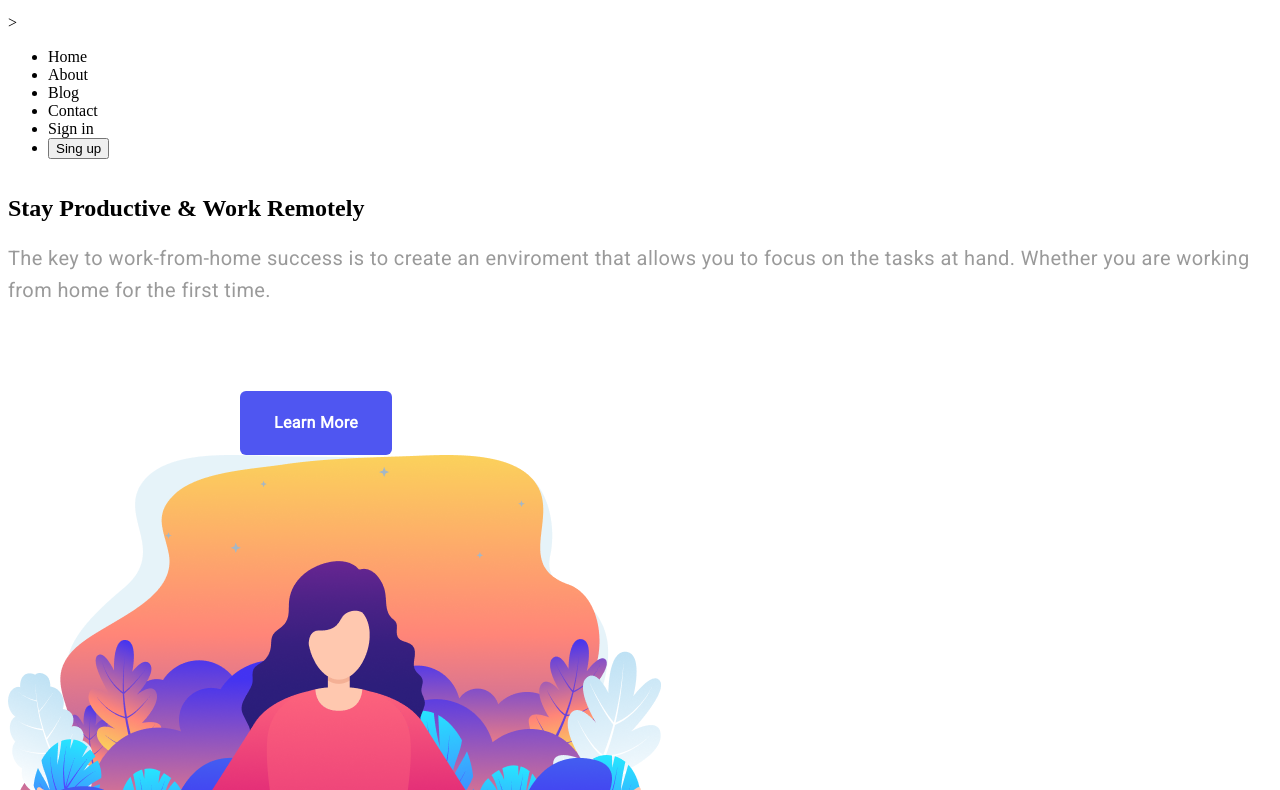
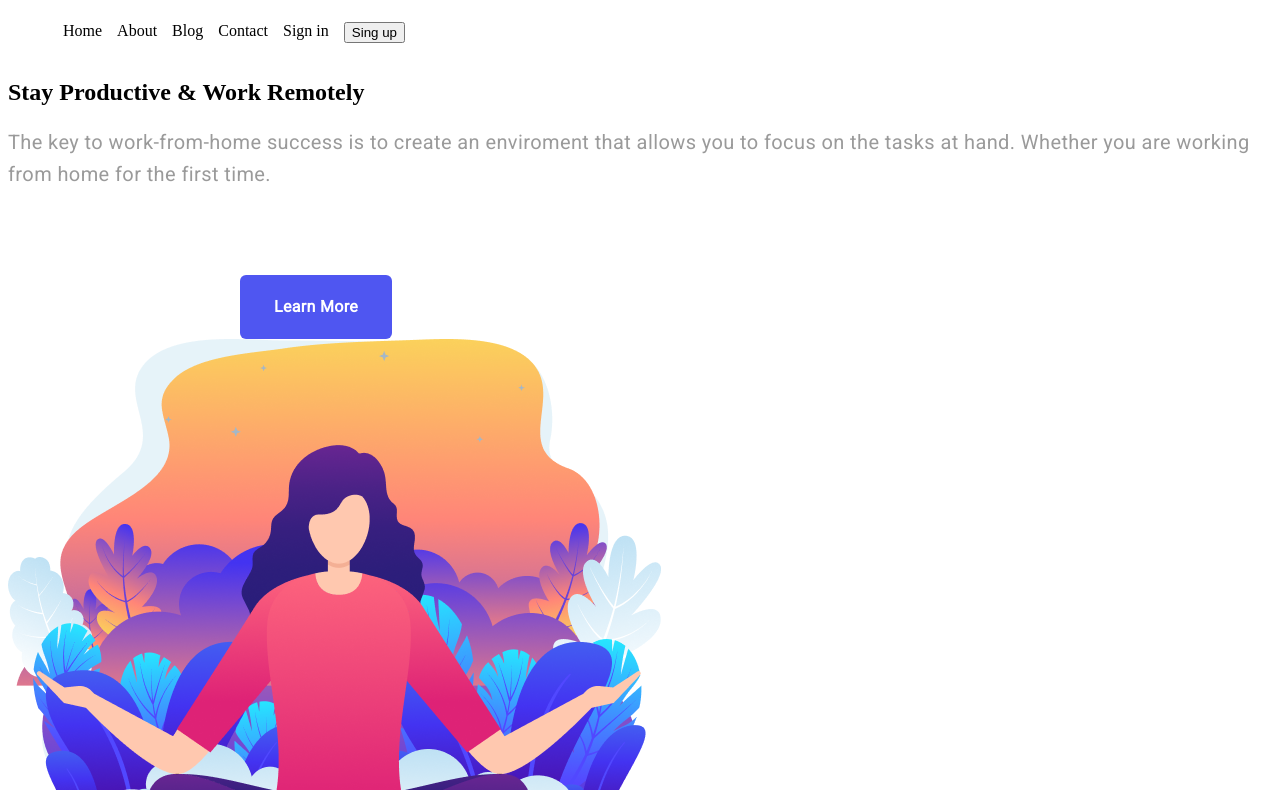
Before and after one commit to kerjenrob/medi, a plain HTML site: page index.html in a window 1280 px wide. Shown: the part 101-891 px from the top of the page. Drawn offline with Linux system fonts and the light colour scheme; a web font is replaced by a local one.

Commit message:
changes with a little youtube

```diff
--- a/index.html
+++ b/index.html
@@ -13,11 +13,10 @@
 <body>
     <header>
         <div>
+            <nav>
                 <h3 class= "logo" >Medi <span class= logo-dot>.</span></h3>
 
-        </div>
-       <nav>
-            ><ul class= "nav">
+                <ul class= "nav">
                     <li>Home</li>
                     <li>About</li>
                     <li>Blog</li>
@@ -26,6 +25,8 @@
                     <li><button>Sing up</button></li>
                 </ul>
             </nav>
+        </div>
+
     </header>
 
     <main>
--- a/styles/index.css
+++ b/styles/index.css
@@ -1,3 +1,25 @@
+header {
+    width: 100%;
+    max-width: 1180px;
+    margin: auto;
+    display: inline-flex;
+    justify-content: space-between;
+    padding-left: 1;
+    align-items: center;
+    box-sizing: border-box;
+}
+
+.nav{
+    list-style-type: none;
+    display: flex;
+    justify-content: flex-start;
+}
+
+.nav>li{
+    margin-left: 15px; /*kolla värden */
+}
+
+
 .logo {
     font-family: 'Coda Caption', sans-serif;
     font-style: normal;
@@ -13,11 +35,15 @@
 
 .logo-dot {
     color: #4F56F1;
+
 }
 
 section{
     display: inline-block;
+    /*align-items: center;*/
 }
+
+.button-heading
 
 .main-title {
     font-family: 'Ramaraja', serif;
@@ -70,7 +96,8 @@ section{
 
 image{
     width="100%"
-    max width= "653px";
-    margin top= "186px";
-    margin left="157px";
+    max-width: "653px";
+    /*margin-top: "186px";*/
+    margin-left: "157px";
+
 }
```
Lines whose indentation alone changed are shown as unchanged.
